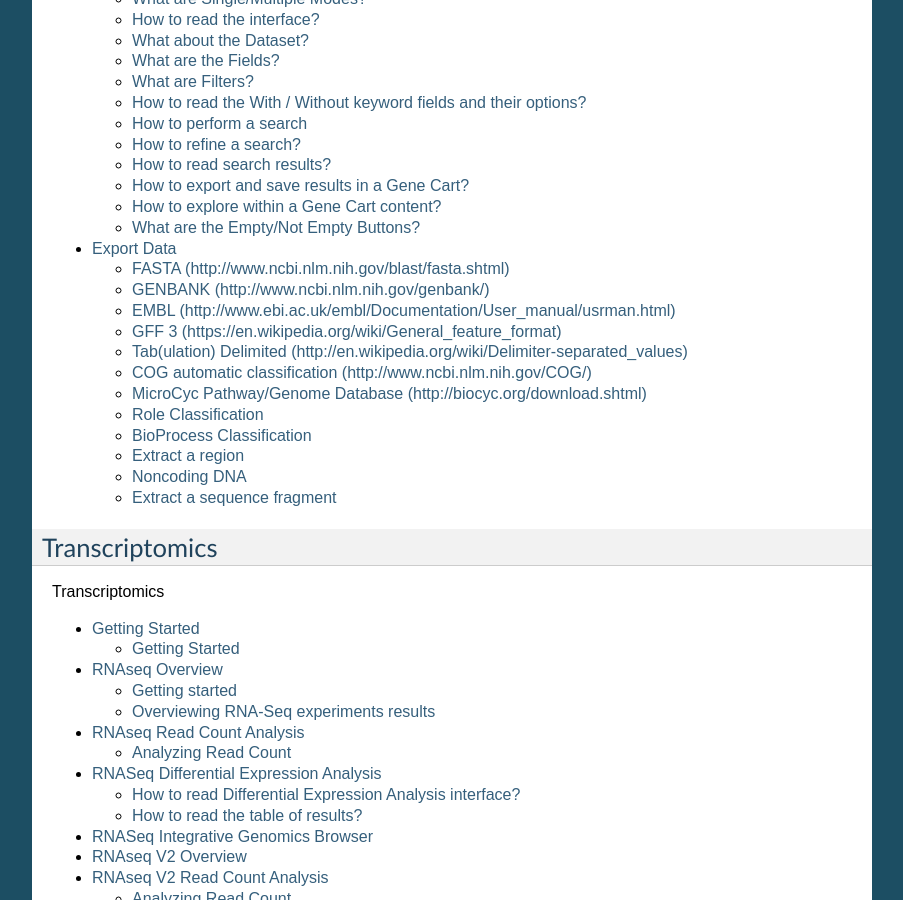
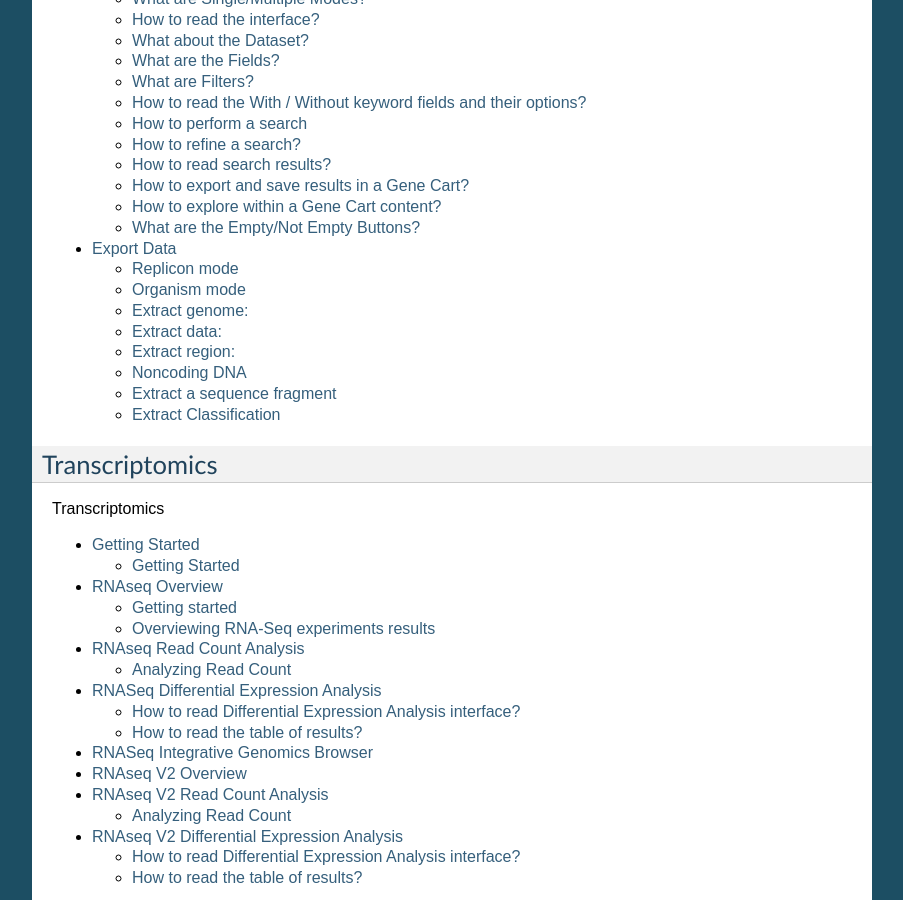
Before and after one commit to labgem/microscope-user-doc, a Sphinx documentation site: the page built from docs/index.rst, in a window 1280 px wide and 900 px high, scrolled down 3747 px. Shown: the whole window, without its empty margins (198-1101 px from the left). Built offline with Sphinx 7.4.7, drawn with Linux system fonts in a browser that asks for light colours; formulas are drawn with MathJax 3; pages that are not in the unit, such as notebooks, are missing from menus; some of the changed lines change nothing that is shown.

Commit message:
Update exportForm.rst

```diff
--- a/docs/content/search/exportForm.rst
+++ b/docs/content/search/exportForm.rst
@@ -1,6 +1,11 @@
 ###########
 Export Data
 ###########
+
+Replicon mode
+----------------------
+
+.. image:: img/download_extract_replicon.PNG
 
 This tool allows to retrieve from a specific organism data stored in PkGDB : complete sequences, non coding DNA, coding sequences (nucleic or proteic), annotated data on genomic objects.
 
@@ -8,88 +13,72 @@
 
 First, select a reference replicon from the `CHANGE button (Item #2) <../overview/interface.html>`_ available in the top right corner of the interface. Or select an organism from your `Favourite Organisms <../userpanel/favourites.html>`_ selection.
 
+Organism mode
+---------------------
 
-FASTA (http://www.ncbi.nlm.nih.gov/blast/fasta.shtml)
------------------------------------------------------
+.. image:: img/download_extract_organism.PNG
 
-For a given replicon, you can export:
-
-* Repeats
-* ncRNAs
-* CDSs
-* Proteins
-* Genome
-* Contigs
-* Scaffolds
+This tool allows to retrieve from a group of organism sequences data stored in PkGDB. Extraction of several organisms may take several minutes.
 
 
-GENBANK (http://www.ncbi.nlm.nih.gov/genbank/)
-----------------------------------------------
+Extract genome:
+-------------------
 
-Export:
+.. image:: img/download_extract_genome.PNG
 
-* (complete) Genome
-* Contigs
-* Scaffolds
+In both mode, you can extract the genome(s):
 
-EMBL (http://www.ebi.ac.uk/embl/Documentation/User_manual/usrman.html)
-----------------------------------------------------------------------
+* Pseudomolecule (all the genomes)
+* Contigs (genomes split by contigs)
+* Scaffolds (genomes split by scaffolds)
 
-Export:
-
-* (complete) Genome
-* Contigs
-* Scaffolds
-
-GFF 3 (https://en.wikipedia.org/wiki/General_feature_format)
-----------------------------------------------------------------------
-
-Export:
-
-* (complete) Genome
-* Contigs
-* Scaffolds
-
-Tab(ulation) Delimited (http://en.wikipedia.org/wiki/Delimiter-separated_values)
---------------------------------------------------------------------------------
-
-Useful for exporting data into a spreadsheet. Export:
-
-* (complete) Genome
-* Auto (automatic annotation)
+In all the formats: `FASTA <http://www.ncbi.nlm.nih.gov/blast/fasta.shtml>`_, `GENBANK <http://www.ncbi.nlm.nih.gov/genbank/>`_,  `EMBL <http://www.ebi.ac.uk/embl/Documentation/User_manual/usrman.html>`_, `GFF3 <https://en.wikipedia.org/wiki/General_feature_format>`_
 
 
-COG automatic classification (http://www.ncbi.nlm.nih.gov/COG/)
----------------------------------------------------------------
+Extract data:
+-------------------
 
-Export the COG data of the complete genome in a tabulation delimited format.
+.. image:: img/download_extract_data.PNG
+
+In replicon mode, you can extract in `FASTA <http://www.ncbi.nlm.nih.gov/blast/fasta.shtml>`_:
+
+* CDSs (All the CDS of the genome in nucleic)
+* Proteins (All the CDS of the genome in proteic)
+* Repeats (All the repeat region of the genome in nucleic)
+* ncRNAs (All the non-coding RNA of the genome in nucleic)
+
+You can also extract in Tabulation delimited format:
+
+* Genome (All the current genomic objects annotation)
+* Auto (All the automatic genomic objects annotation)
+
+You can download COG automatic classification (http://www.ncbi.nlm.nih.gov/COG/):
+
+* Genome (All the COG automatic annotation)
+
+finally, you can obtain the `Microcyc pathway <https://biocyc.org/download.shtml>`_
 
 
-MicroCyc Pathway/Genome Database (http://biocyc.org/download.shtml)
--------------------------------------------------------------------
-
-Export the MicroCyc Pathway/Genome Database data into a `tar.gz <http://en.wikipedia.org/wiki/Tar_(computing)>`_ compressed file.
-
-
-Role Classification
+Extract region:
 -------------------
 
-Get the complete `Role Classification <../mage/info.html#what-is-the-roles-classification>`_ in a text format.
-
-
-BioProcess Classification
--------------------------
-
-Get the complete `BioProcess Classification <../mage/info.html#what-is-the-bioprocess-classification>`_ in a text format.
-
-Extract a region
-----------------
+.. image:: img/download_extract_region.PNG
 
 * Select the *Begin*, *End* positions and precise the strand you want to get. The default values correspond to the region where the `Genome Browser <../mage/viewer.html>`_ is centered.
+
+The **Sequence** part allow you to extract the sequence (nucleic) in fasta format in the coordinate.
+
+The second part allow you  to extract the annotation in different format (genbank, embl, gff3, tabulation).
+
+Activating the **Full sequence** option allow you to obtain the whole genome sequence with the annotation of the objects within the coordinates.
+If this option is disable, you will obtain the genome sequence and the annotation within the coordinate, the annotation location will be recalculate.
+
 
 
 Noncoding DNA
 -------------
+
+.. image:: img/download_extract_ncrna.PNG
 
 Extract the ncDNA sequences from a genome. Indicate a minimal length and include, if necessary, the RNAs.
 
@@ -97,6 +86,18 @@
 Extract a sequence fragment
 ---------------------------
 
+.. image:: img/download_extract_label.PNG
+
 You can extract a sequence fragment:
 
 * Indicate directly a Genomic Object Label to extract and manage, if necessary, the 5’/3’ extension length.
+
+
+Extract Classification
+---------------------------
+
+.. image:: img/download_extract_classification.PNG
+
+Get the complete `Role Classification <../mage/info.html#what-is-the-roles-classification>`_ in a text format.
+
+Get the complete `BioProcess Classification <../mage/info.html#what-is-the-bioprocess-classification>`_ in a text format.
```
